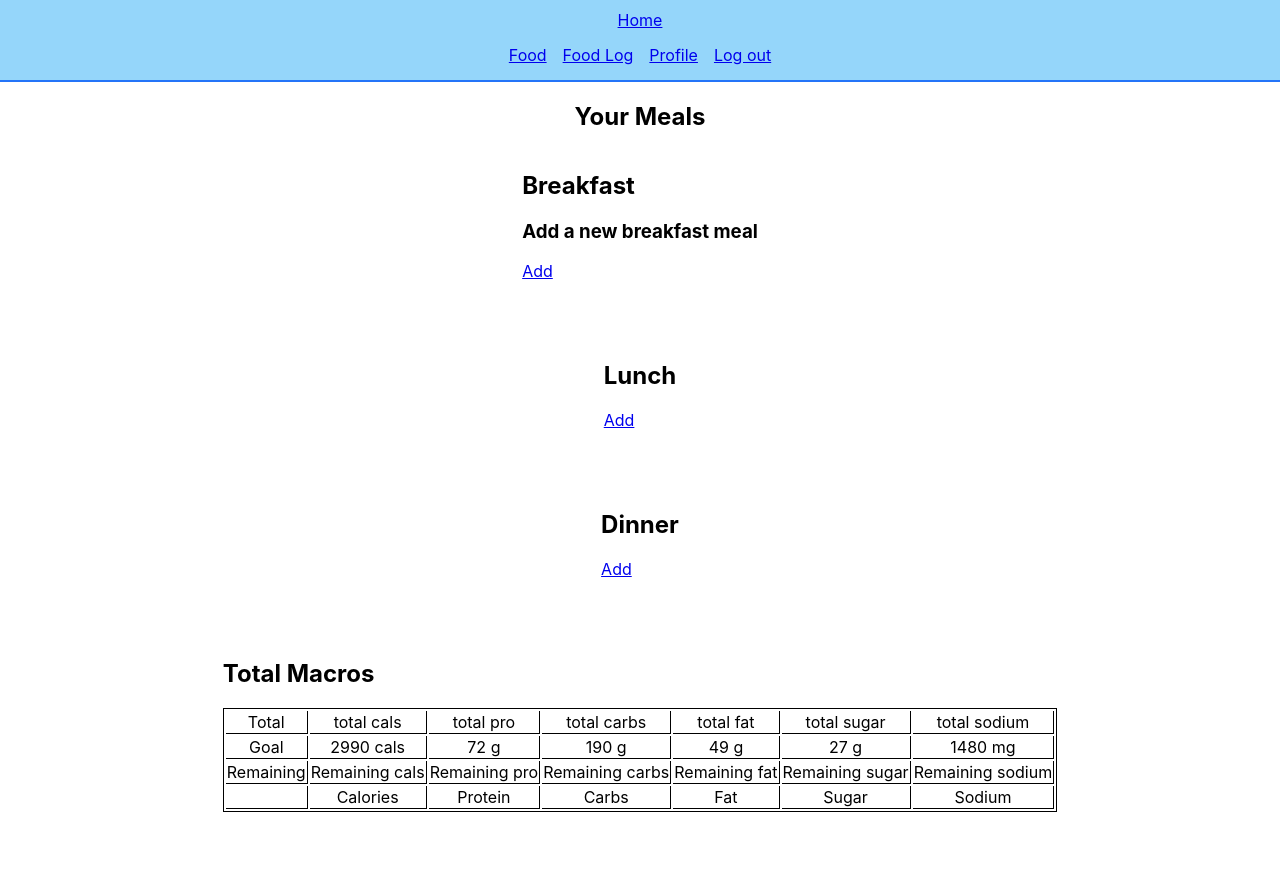
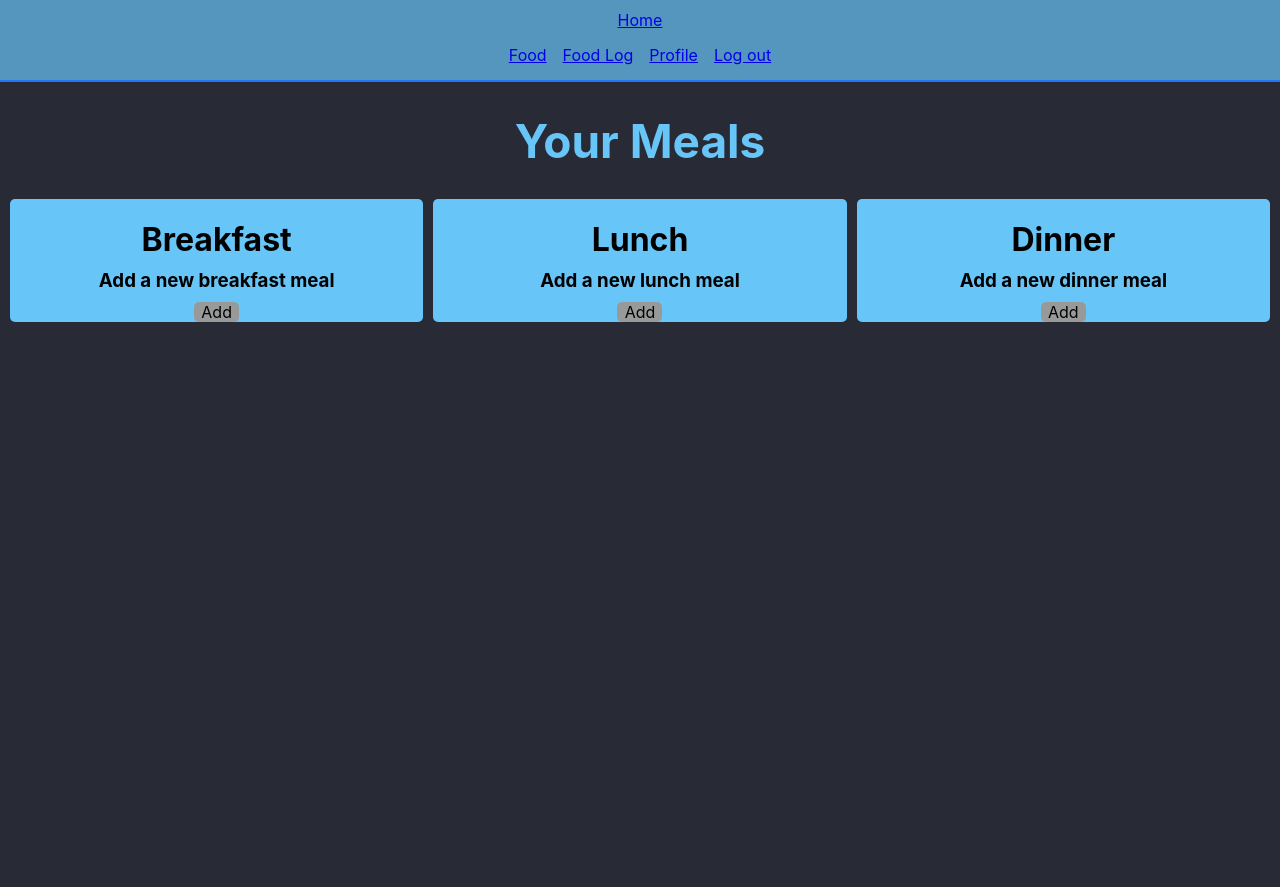
Before and after one commit to JImmyJImmy0/thehustle, a Django app: page /foodlog/ in a window 1280 px wide. After the commit the page ends 322 px from the top, so only its background shows below. Run offline with Django 3.2, Linux system fonts and the light colour scheme; the visitor is signed in with stand-in values (Sample User, id 1); data that the repository does not hold is empty.

Commit message:
style food log

```diff
--- a/main_app/static/css/food-log.css
+++ b/main_app/static/css/food-log.css
@@ -1,26 +1,97 @@
-div {
+body {
+    background-color: rgb(40, 42, 54);
+}
+
+.title {
+    text-align: center;
+    color: rgb(104, 197, 248);
+    font-size: 46px;
     margin-bottom: 30px;
 }
 
-.meals-container {
+.container {
+    display: flex;
+    flex-direction: row;
+}
+
+h1 {
+    margin-bottom: 0;
+}
+
+h3 {
+    margin: 10px;
+}
+
+.breakfast {
+    width: 33vw;
     display: flex;
     flex-direction: column;
     align-items: center;
-    margin-bottom: 15px;
+    background-color: rgb(104, 197, 248);
+    border-radius: 5px;
+    margin-right: 5px;
 }
 
-
-table {
-    border: 1px solid black;
+.lunch {
+    width: 33vw;
+    display: flex;
+    flex-direction: column;
+    align-items: center;
+    background-color: rgb(104, 197, 248);
+    border-radius: 5px;
+    margin-right: 5px;
+    margin-left: 5px;
 }
 
-th {
-    border-bottom: 1px solid black;
-    border-right: 1px solid black;
+.dinner {
+    width: 33vw;
+    display: flex;
+    flex-direction: column;
+    align-items: center;
+    background-color: rgb(104, 197, 248);
+    border-radius: 5px;
+    margin-left: 5px;
 }
 
-td {
+.meal-list {
+    display: flex;
+    flex-direction: column;
+    align-items: center;
+    justify-content: center;
+}
+
+.add-meal-btn {
+    background-color: #989A9A;
+    width: 45px;
+    height: 20px;
+    border-radius: 5px;
     text-align: center;
-    border-bottom: 1px solid black;
-    border-right: 1px solid black;
+    text-decoration: none;
+    color: #000000;
 }
+
+.add-meal-btn:hover {
+    text-decoration: underline;
+}
+
+.meal-deets {
+    font-size: 24px;
+    margin-top: 5px;
+    margin-bottom: 15px;
+    background-color: rgb(40, 42, 54);
+    width: 60px;
+    height: 33px;
+    border-radius: 5px;
+    text-align: center;
+    color: #C5E9FC;
+    text-decoration: none;
+}
+
+.meal-deets:hover {
+    text-decoration: underline;
+}
+
+hr {
+    width: 330px;
+    border-color: black;
+}
--- a/main_app/templates/foods/log.html
+++ b/main_app/templates/foods/log.html
@@ -6,108 +6,50 @@
 {% endblock %}
 
 {% block content %}
-
-<section class='meals-container'>
-    <h1>Your Meals</h1>
-
+<h1 class='title'>Your Meals</h1>
+<div class="container">
     <div class='breakfast'>
         <h1>Breakfast</h1>
-        <a href=""></a>
         <h3>Add a new breakfast meal</h3>
-        <a href="{% url 'meal_create' %}">Add</a>
-        <div>
+        <a href="{% url 'meal_create' %}" class='add-meal-btn'>Add</a>
+        <div class='meal-list'>
             {% for meal in meals %}
                 {% if meal.name == 'B' %}
                     <h1>{{ meal.get_name_display }} on {{ meal.date }}</h1>
-                    <a href="{% url 'meal_details' meal.id %}">View</a>
+                    <a href="{% url 'meal_details' meal.id %}" class='meal-deets'>View</a>
+                    <hr>
                 {% endif %}
             {% endfor %}
         </div>
     </div>
     <div class='lunch'>
         <h1>Lunch</h1>
-        <a href="{% url 'meal_create' %}">Add</a>
-        <div>
+        <h3>Add a new lunch meal</h3>
+        <a href="{% url 'meal_create' %}" class='add-meal-btn'>Add</a>
+        <div class='meal-list'>
             {% for meal in meals %}
                 {% if meal.name == 'L' %}
                     <h1>{{ meal.get_name_display }} on {{ meal.date }}</h1>
-                    <a href="{% url 'meal_details' meal.id %}">View</a>
+                    <a href="{% url 'meal_details' meal.id %}" class='meal-deets'>View</a>
+                    <hr>
                 {% endif %}
             {% endfor %}
         </div>
     </div>
     <div class='dinner'>
         <h1>Dinner</h1>
-        <a href="{% url 'meal_create' %}">Add</a>
-        <div>
+        <h3>Add a new dinner meal</h3>
+        <a href="{% url 'meal_create' %}" class='add-meal-btn'>Add</a>
+        <div class='meal-list'>
             {% for meal in meals %}
                 {% if meal.name == 'D' %}
                     <h1>{{ meal.get_name_display }} on {{ meal.date }}</h1>
-                    <a href="{% url 'meal_details' meal.id %}">View</a>
+                    <a href="{% url 'meal_details' meal.id %}" class='meal-deets'>View</a>
+                    <hr>
                 {% endif %}
             {% endfor %}
         </div>
     </div>
-
-    <div class='macro-total'>
-        <h1>Total Macros</h1>
-        <div class='total-table'>
-            <table>
-                <tbody>
-                    <tr>
-                        <td>Total</td>
-                        <td>total cals</td>
-                        <td>total pro</td>
-                        <td>total carbs</td>
-                        <td>total fat</td>
-                        <td>total sugar</td>
-                        <td>total sodium</td>
-                    </tr>
-                    {% if user.profile.weight > user.profile.goal_weight %}
-                    <tr>
-                        <td>Goal</td>
-                        <td>2075 cals</td>
-                        <td>49 g</td>
-                        <td>175 g</td>
-                        <td>43 g</td>
-                        <td>27 g</td>
-                        <td>1480 mg</td>
-                    </tr>
-                    {% else %}
-                    <tr>
-                        <td>Goal</td>
-                        <td>2990 cals</td>
-                        <td>72 g</td>
-                        <td>190 g</td>
-                        <td>49 g</td>
-                        <td>27 g</td>
-                        <td>1480 mg</td>
-                    </tr>
-                    {% endif %}
-                    <tr>
-                        <td>Remaining</td>
-                        <td>Remaining cals</td>
-                        <td>Remaining pro</td>
-                        <td>Remaining carbs</td>
-                        <td>Remaining fat</td>
-                        <td>Remaining sugar</td>
-                        <td>Remaining sodium</td>
-                    </tr>
-                </tbody>
-                <tfoot>
-                    <tr>
-                        <td></td>
-                        <td>Calories</td>
-                        <td>Protein</td>
-                        <td>Carbs</td>
-                        <td>Fat</td>
-                        <td>Sugar</td>
-                        <td>Sodium</td>
-                    </tr>
-                </tfoot>
-            </table>
-        </div>
-    </div>
-</section>
+</div>
 
 {% endblock %}
```
